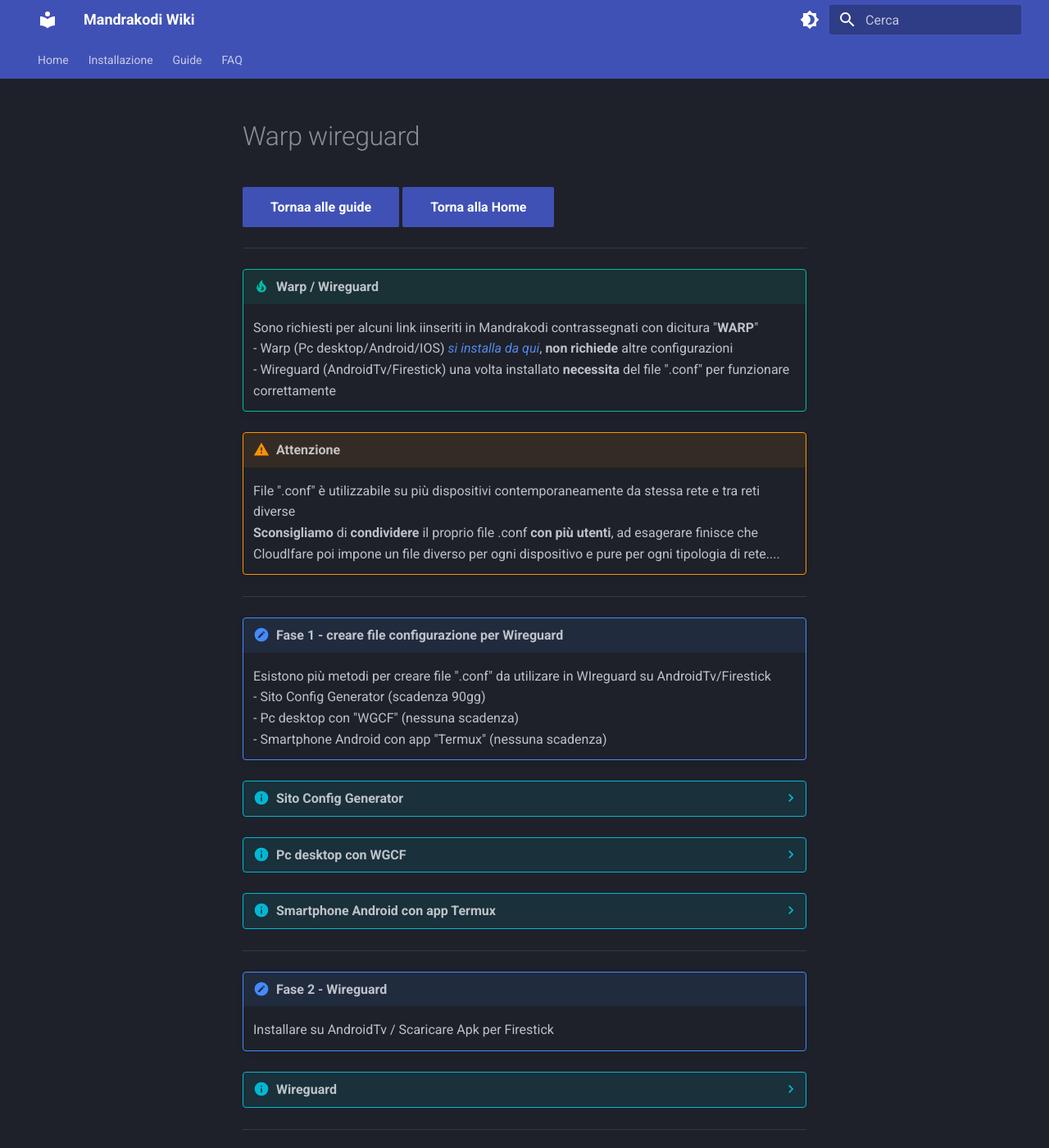
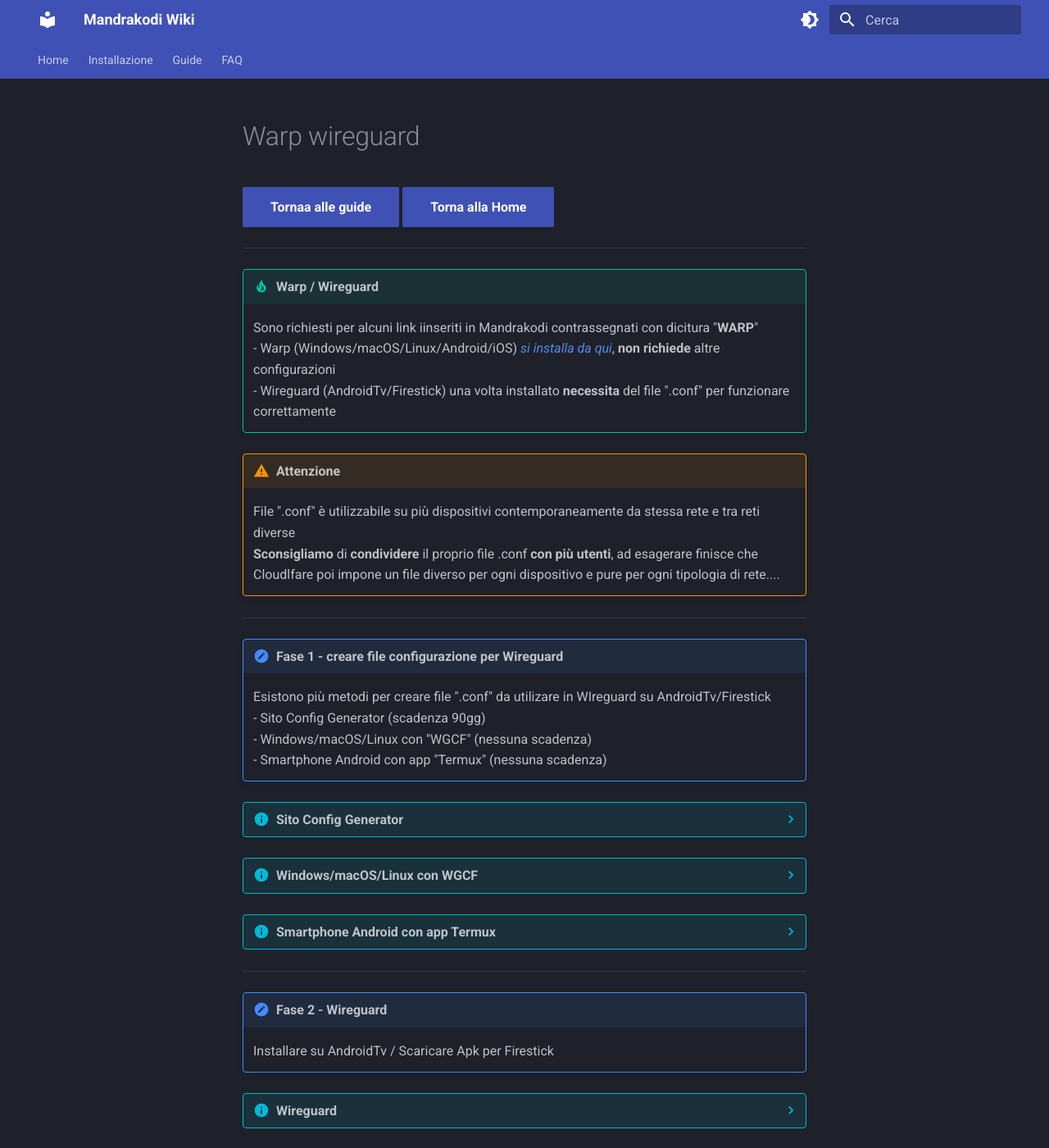
Before and after one commit to campipaolo/Mandrakodi-Wiki, an MkDocs documentation site: the page built from docs/guide/warp_wireguard.md, in a window 1280 px wide and 1400 px high. Shown: the whole window at 82% size. Built offline with MkDocs 1.6.1 and Material for MkDocs 9.7.7, drawn with Linux system fonts in a browser that asks for light colours.

Commit message:
rev
fix various

```diff
--- a/docs/guide/warp_wireguard.md
+++ b/docs/guide/warp_wireguard.md
@@ -3,7 +3,7 @@
 ------
 
 !!! tip "Warp / Wireguard"
-    Sono richiesti per alcuni link iinseriti in Mandrakodi contrassegnati con dicitura  "**WARP**"  <br>    - Warp (Pc desktop/Android/IOS) *[si installa da qui](https://one.one.one.one)*, **non richiede** altre configurazioni <br>    - Wireguard (AndroidTv/Firestick) una volta installato **necessita** del file ".conf" per funzionare correttamente
+    Sono richiesti per alcuni link iinseriti in Mandrakodi contrassegnati con dicitura  "**WARP**"  <br>    - Warp (Windows/macOS/Linux/Android/iOS) *[si installa da qui](https://one.one.one.one)*, **non richiede** altre configurazioni <br>    - Wireguard (AndroidTv/Firestick) una volta installato **necessita** del file ".conf" per funzionare correttamente
 
 !!! warning "Attenzione"
     File ".conf" è utilizzabile su più dispositivi contemporaneamente da stessa rete e tra reti diverse <br> **Sconsigliamo** di **condividere** il proprio file .conf **con più utenti**, ad esagerare finisce che Cloudlfare poi impone un   file diverso per ogni dispositivo e pure per ogni tipologia di rete....
@@ -11,7 +11,7 @@
 ------
 
 !!! important " Fase 1 - creare file configurazione per Wireguard"
-    Esistono più metodi per creare file ".conf" da utilizare in WIreguard su AndroidTv/Firestick <br>    - Sito Config Generator (scadenza 90gg) <br>    - Pc desktop con "WGCF" (nessuna scadenza) <br>    - Smartphone Android con app "Termux" (nessuna scadenza)
+    Esistono più metodi per creare file ".conf" da utilizare in WIreguard su AndroidTv/Firestick <br>    - Sito Config Generator (scadenza 90gg) <br>    - Windows/macOS/Linux con "WGCF" (nessuna scadenza) <br>    - Smartphone Android con app "Termux" (nessuna scadenza)
 
 ??? info "Sito Config Generator"
        **Scadenza 90gg**
@@ -23,7 +23,7 @@
       ![wireguard_config_online](../images/wireguard_config_online.jpg)
     * N.B.: verificare che il file salvato abbia l'estensione ".conf" (se necessario rinominarlo)
 
-??? info "Pc desktop con WGCF"
+??? info "Windows/macOS/Linux con WGCF"
        **Nessuna scadenza**
 
     * [WGCG](https://github.com/ViRb3/wgcf/releases)
@@ -79,11 +79,10 @@
     Inviare a AndroidTv/Firestick file ".conf" ed eventuale Apk Wireguard per Firestick"
 
 ??? info "Localsend"
-    **Windows/Android/AndroidTv/Firestick**
+    **Windows/macOS/Linux/Android/AndroidTv/iOS/Firestick**
 
     * Installare "Localsend" su entrambi i dispositivi "mittente" e "ricevente"
-    * [Loalsend Windows](https://localsend.org/it/download?os=windows)
-    * [Loalsend Android/AndroidTv](https://play.google.com/store/apps/details?id=org.localsend.localsend_app&pcampaignid=pcampaignidMKT-Other-global-all-co-prtnr-py-PartBadge-Mar2515-1)
+    * [Loalsend Windows/macOS/Linux/Android/AndroidTv/iOS](https://localsend.org/it/download)
     * [Loalsend Firestick](https://github.com/localsend/localsend/releases) LocalSend-x.x.x-android-arm32v7.apk (scaricare con app Downloader
     * Avviare Localsend prima sul dispositivo "ricevente" e poi su quello "mittente"
     * Sul dispositivo "mittente" premere "Invia" e poi "File"
```
